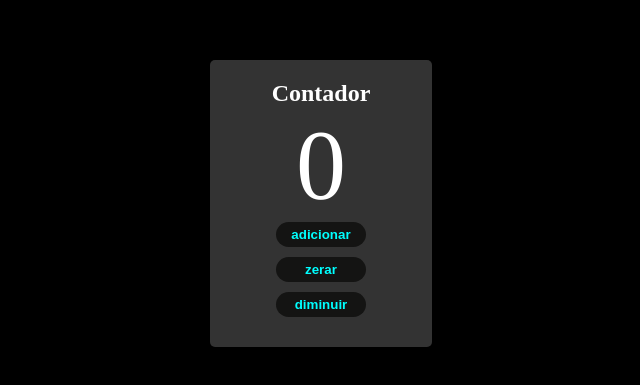
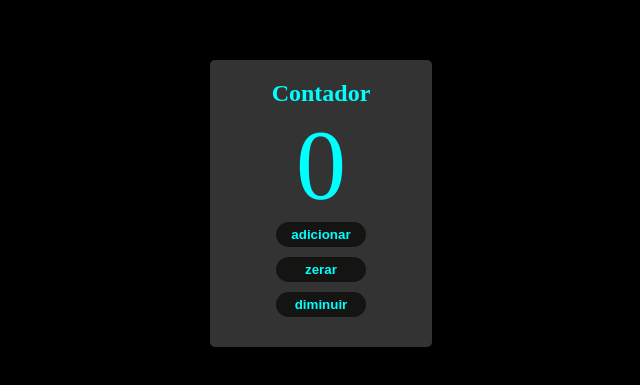
Before and after one commit to FelippeLuis/contador, a plain HTML site: page index.html in a window 1280 px wide. Shown: the part 197-582 px from the top of the page, without its empty margins (319-959 px from the left). Drawn offline with Linux system fonts and the light colour scheme.

Commit message:
Update style.css

```diff
--- a/style.css
+++ b/style.css
@@ -1,6 +1,10 @@
 *{
     margin: 0%;
     box-sizing: border-box;
+}
+h1{
+
+    color: aqua;
 }
 
 body {
@@ -21,6 +25,7 @@ section {
 
 p{
     font-size: 100px;
+    color: aqua;
 }
 
 button{
```
